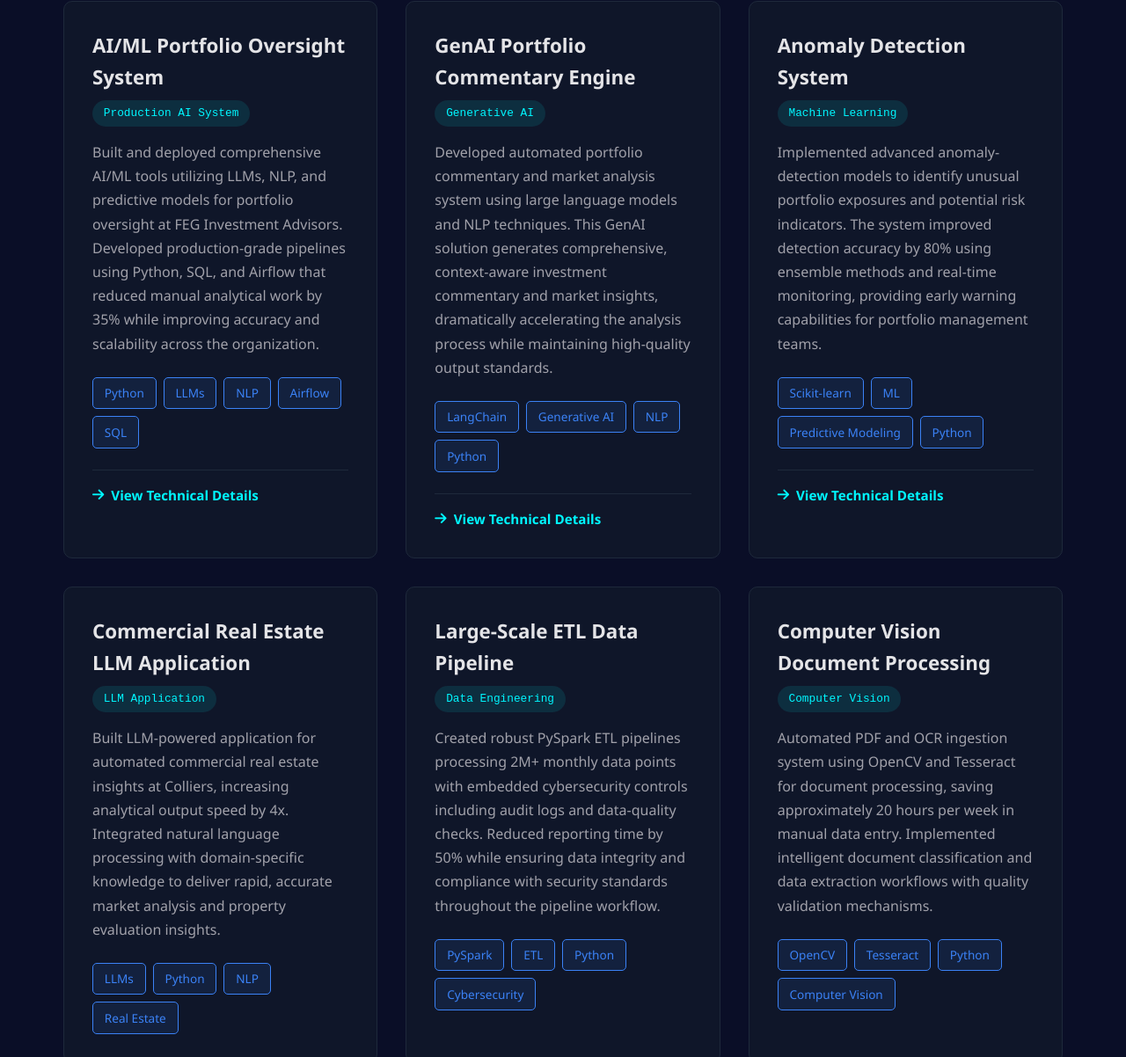
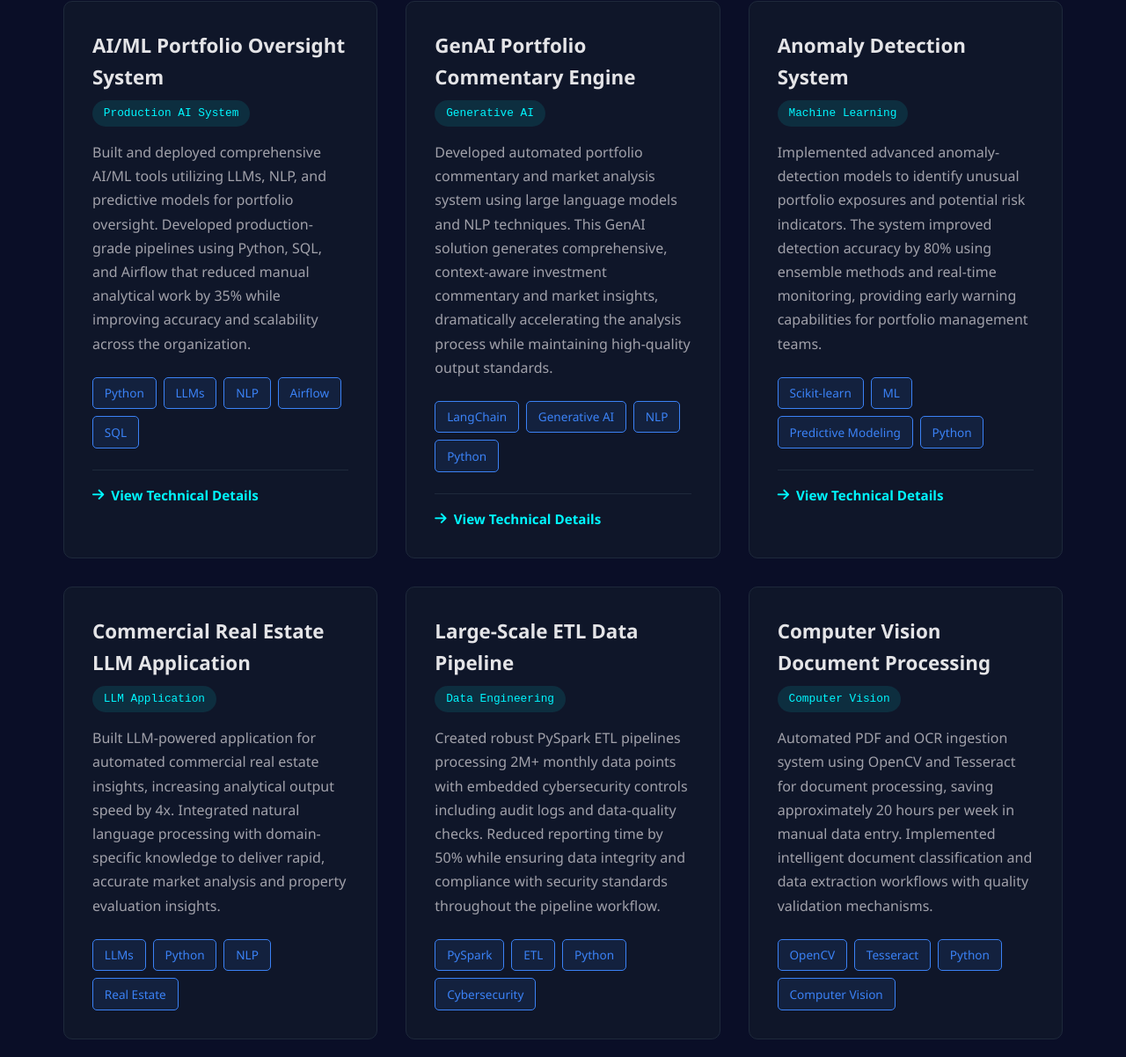
Before and after one commit to CrisSArenas/CrisSArenas.github.io, a plain HTML site: page index.html in a window 1280 px wide. Shown: the part 3122-4324 px from the top of the page at 88% size. Drawn offline with Linux system fonts and the light colour scheme.

Commit message:
Refactor project descriptions in index.html
Revised project descriptions for clarity and conciseness.

```diff
--- a/index.html
+++ b/index.html
@@ -218,9 +218,9 @@
                     </div>
                     <p class="project-description">
                         Built and deployed comprehensive AI/ML tools utilizing LLMs, NLP, and predictive models
-                        for portfolio oversight at FEG Investment Advisors. Developed production-grade pipelines
-                        using Python, SQL, and Airflow that reduced manual analytical work by 35% while improving
-                        accuracy and scalability across the organization.
+                        for portfolio oversight. Developed production-grade pipelines using Python, SQL,
+                        and Airflow that reduced manual analytical work by 35% while improving accuracy and
+                        scalability across the organization.
                     </p>
                     <div class="project-tags">
                         <span class="tag">Python</span>
@@ -287,7 +287,7 @@
                         <span class="project-type">LLM Application</span>
                     </div>
                     <p class="project-description">
-                        Built LLM-powered application for automated commercial real estate insights at Colliers,
+                        Built LLM-powered application for automated commercial real estate insights,
                         increasing analytical output speed by 4x. Integrated natural language processing with
                         domain-specific knowledge to deliver rapid, accurate market analysis and property
                         evaluation insights.
```
